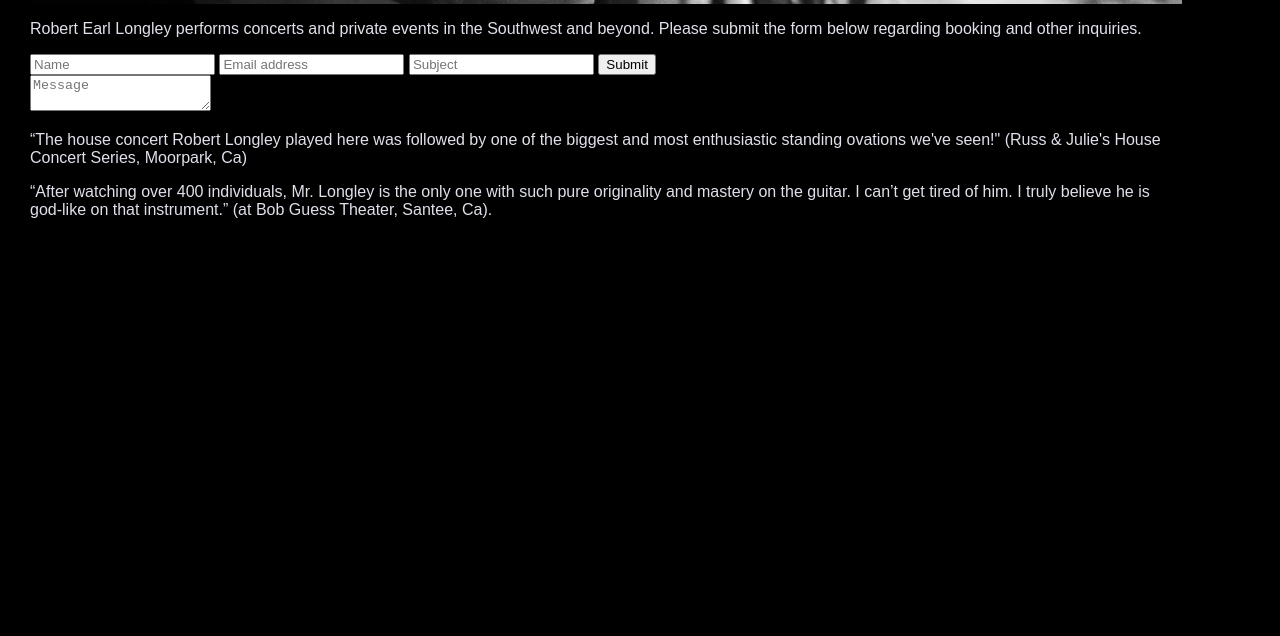
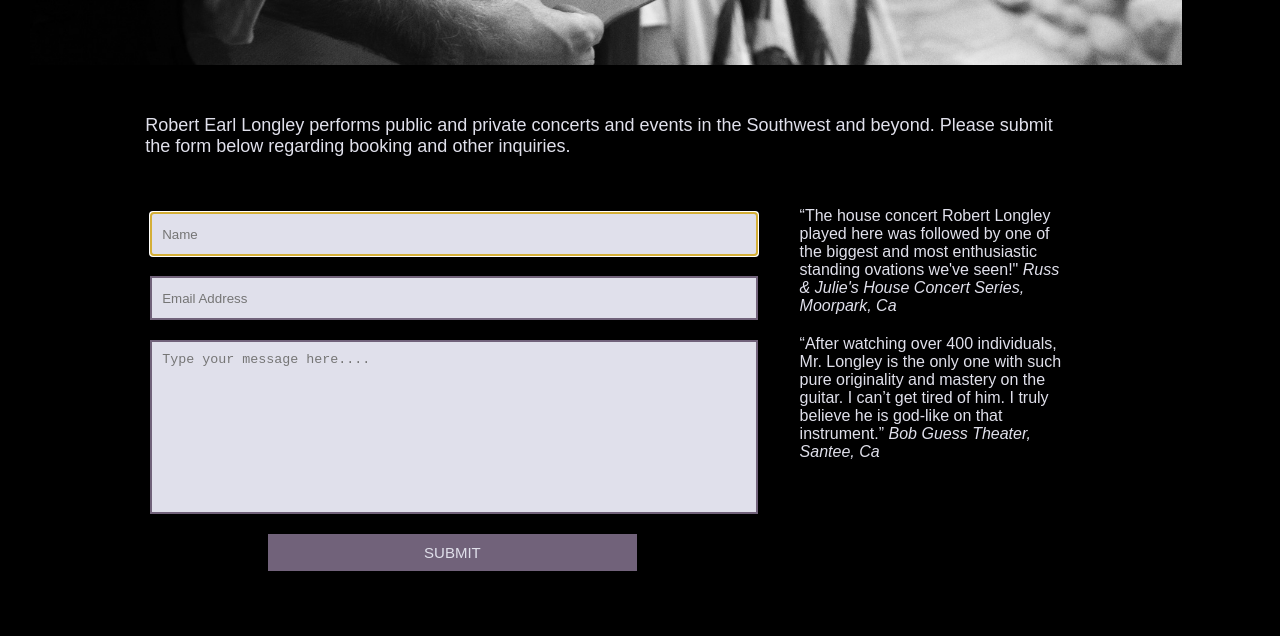
Before and after one commit to dryanmas/rel_flamenco, a website: page public/booking.html in a window 1280 px wide. Shown: the part 297-933 px from the top of the page. Before the commit the page ends 800 px from the top, so only its background shows below. Drawn offline with nearby package versions, Linux system fonts and the light colour scheme.

Commit message:
that goddamn form

```diff
--- a/public/booking.html
+++ b/public/booking.html
@@ -8,55 +8,53 @@
   <title>Robert Earl Longley</title>
 
   <link rel="stylesheet" href="css/index.css">
+  <link rel="stylesheet" href="https://cdnjs.cloudflare.com/ajax/libs/font-awesome/4.7.0/css/font-awesome.min.css">
 
+  <script src="https://unpkg.com/react@16/umd/react.development.js" crossorigin></script>
+  <script src="https://unpkg.com/react-dom@16/umd/react-dom.development.js" crossorigin></script>
 </head>
 
 <body>
   <header>
-
-    <nav>
-      <hr class="nav-break">
-      <a class="nav-link" href="./index.html">Home</a>
-      <hr class="nav-break">
-      <a class="nav-link" href="./music.html">Music</a>
-      <hr class="nav-break">
-      <a class="nav-link" href="./videos.html">Videos</a>
-      <hr class="nav-break">
-      <a class="nav-link" href="./booking.html">Booking</a>
-      <hr class="nav-break">
-      <a class="nav-link" href="./about.html">About</a>
-      <hr class="nav-break">
-    </nav>
+    <div class="nav-container" id="upper-nav-container"></div>
     <div class="banner" id="banner-page">
       <h3 class="page-header">Booking</h3>
     </div>
   </header>
 
-  <div id=booking-info>
-    <p>Robert Earl Longley performs concerts and private events in the Southwest and beyond. Please submit the form below regarding booking and other inquiries.</p>
-  </div>
+  <div class="page-contents text-container">
+    <p id="booking-description">Robert Earl Longley performs public and private concerts and events in the Southwest and beyond. Please submit the form below regarding booking and other inquiries.</p>
 
-  <form>
-      <div id=form-input>
-        <input type="text" id="input-name" placeholder="Name">
-        <input type="email" id="input-email" placeholder="Email address">
-        <input type="text" id="input-subject" placeholder="Subject">
-        <input type="submit" value="Submit" id="input-submit">
-
-      </div>
-      <div>
-        <textarea name="message" type="text" id="input-message" placeholder="Message"></textarea>
-      </div>
+    <div id=contact-container>
+      <form id="contact">
+        <fieldset>
+        <input placeholder="Name" type="text" tabindex="1" required autofocus>
+      </fieldset>
+      <fieldset>
+        <input placeholder="Email Address" type="email" tabindex="2" required>
+      </fieldset>
+      <fieldset>
+        <textarea placeholder="Type your message here...." tabindex="5" required></textarea>
+      </fieldset>
+      <fieldset>
+        <div id="button-container">
+          <button name="submit" type="submit" id="contact-submit" data-submit="...Sending">SUBMIT</button>
+        </div>
+      </fieldset>
     </form>
 
-  <div id="testimonials">
-      <p class="testimonial">“The house concert Robert Longley played here was followed by one of the biggest and most enthusiastic standing ovations we've seen!"
-      (Russ & Julie's House Concert Series, Moorpark, Ca)
-    </p>
+    <div id="testimonials">
+        <p class="testimonial">“The house concert Robert Longley played here was followed by one of the biggest and most enthusiastic standing ovations we've seen!"
+        <i>Russ & Julie's House Concert Series, Moorpark, Ca</i>
+      </p>
 
-  <p class="testimonial">
-      “After watching over 400 individuals, Mr. Longley is the only one with such pure originality and mastery on the guitar.  I can’t get tired of him.  I truly believe he is god-like on that instrument.”  (at Bob Guess Theater, Santee, Ca).
-    </p>
+    <p class="testimonial">
+        “After watching over 400 individuals, Mr. Longley is the only one with such pure originality and mastery on the guitar.  I can’t get tired of him.  I truly believe he is god-like on that instrument.”  <i>Bob Guess Theater, Santee, Ca</i>
+      </p>
+    </div>
   </div>
+</div>
 
+
+  <script src="upper-nav.js"></script>
 </body>
--- a/public/css/index.css
+++ b/public/css/index.css
@@ -62,7 +62,7 @@
   background-color: #71627a;
 }
 
-a:hover {
+a:hover, #contact button[type="submit"]:hover {
   opacity: 0.7;
 }
 
@@ -172,7 +172,7 @@
   margin: 15px;
 }
 
-#bio-container {
+.text-container {
   margin: 20px 10%;
   font-size: 18px;
 }
@@ -185,6 +185,81 @@
 
 #bio-img {
   width: 100%;
+}
+
+#booking-description {
+  margin-top: 50px;
+}
+
+#contact-container {
+  margin: 30px 0px;
+  display: flex;
+}
+
+#contact {
+  padding: 20px 0px;
+  flex: 2 1 0;
+}
+
+#testimonials {
+  flex: 1 1 0;
+}
+
+.testimonial {
+  margin: 0px;
+  padding: 20px 0px 0px 40px;
+  font-size: 16px;
+}
+
+fieldset {
+  border: medium none;
+  margin: 0 0 10px;
+  padding: 0;
+}
+
+#contact input[type="text"],
+#contact input[type="email"],
+#contact textarea {
+  width: 95%;
+  height: 20px;
+  border: 2px solid #71627a;
+  background: #e0e0eb;
+  margin: 5px;
+  padding: 10px;
+  outline-color: #D4AF37;
+}
+
+#contact input[type="text"]:hover,
+#contact input[type="email"]:hover,
+#contact input[type="tel"]:hover,
+#contact input[type="url"]:hover,
+#contact textarea:hover {
+  -webkit-transition: border-color 0.3s ease-in-out;
+  -moz-transition: border-color 0.3s ease-in-out;
+  transition: border-color 0.3s ease-in-out;
+  border: 2px solid #4f4555;
+}
+
+#contact textarea {
+  height: 150px;
+  max-width: 100%;
+  resize: none;
+}
+
+#contact button[type="submit"] {
+  cursor: pointer;
+  width: 60%;
+  border: none;
+  background: #71627a;
+  color: #e0e0eb;
+  margin: 0 0 5px;
+  padding: 10px;
+  font-size: 15px;
+}
+
+#button-container {
+  display: flex;
+  justify-content: center;
 }
 
 @media(max-width: 1400px) {
@@ -220,6 +295,20 @@
 
   #bottom-p {
     display: block;
+  }
+
+  #contact-container {
+    flex-direction: column-reverse;
+    align-items: center;
+  }
+
+  .testimonial {
+    padding: 10px 20%;
+    text-align: center;
+  }
+
+  #contact {
+    width: 100%;
   }
 
 }
@@ -291,10 +380,9 @@
   .youtube-item {
     width: 80%;
   }
-/*
-  #bio-container {
-    margin: 20px 10%;
-    font-size: 14px;
-  } */
+
+  .testimonial {
+    padding: 10px 5%;
+  }
 
 }
```
Also changed, not shown: public/about.html (+2 -2 lines).
